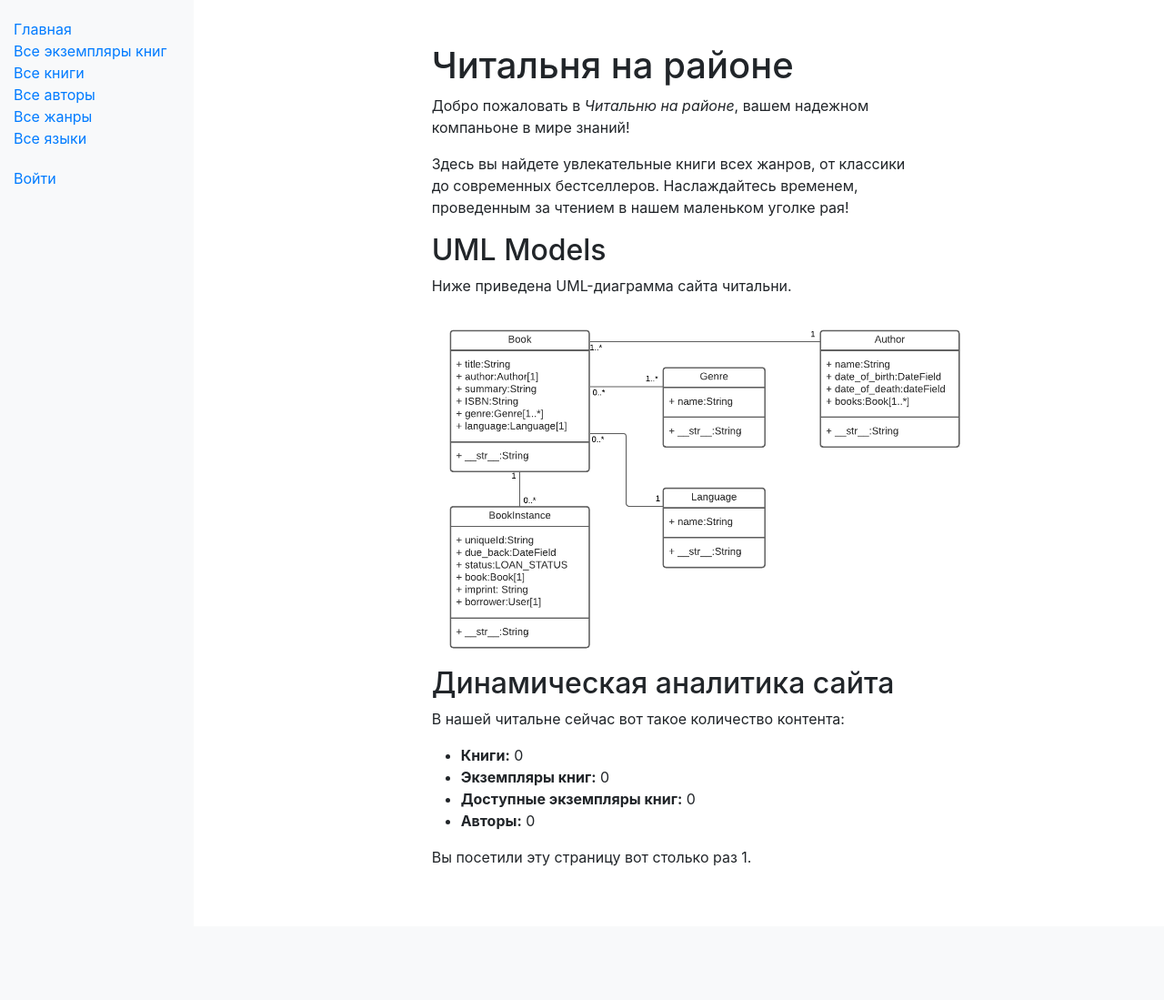
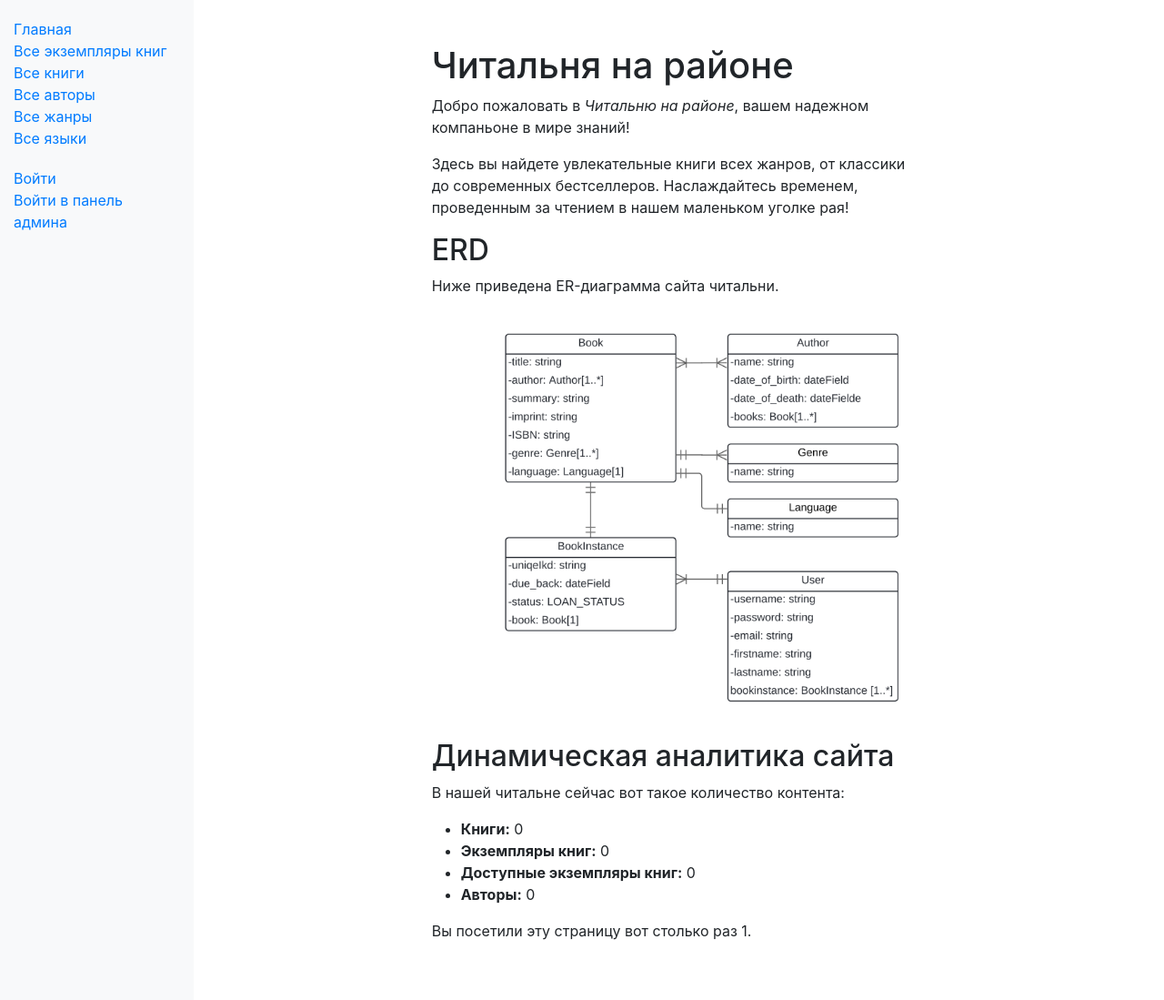
Before and after one commit to nvkolezneva/django_local_library, a Django app: page /catalog/ in a window 1280 px wide. Shown: the whole page at 91% size. Before the commit the page ends 952 px from the top, so only its background shows below. Run offline with Django 4.2, Linux system fonts and the light colour scheme; data that the repository does not hold is empty; some libraries are stand-ins or nearby versions.

Commit message:
First version of application moved into github

```diff
--- a/catalog/templates/base_generic.html
+++ b/catalog/templates/base_generic.html
@@ -37,6 +37,7 @@
      <li><a href="{% url 'logout'%}?next={{request.path}}">Выйти</a></li>
    {% else %}
      <li><a href="{% url 'login'%}?next={{request.path}}">Войти</a></li>
+    <li><a href="{% url 'admin:index' %}">Войти в панель админа</a></li>
    {% endif %}
   </ul>
 
--- a/catalog/templates/index.html
+++ b/catalog/templates/index.html
@@ -7,12 +7,12 @@
 <p>Здесь вы найдете увлекательные книги всех жанров, от классики до современных бестселлеров. Наслаждайтесь временем, проведенным за чтением в нашем маленьком уголке рая!</p>
 
 
-<h2>UML Models</h2>
-<p>Ниже приведена UML-диаграмма сайта читальни. </p>
+<h2>ERD</h2>
+<p>Ниже приведена ER-диаграмма сайта читальни. </p>
 
 <div>
     {% load static %}
-    <img src="{% static 'images/local_library_model_uml.png' %}" alt="My image" width="600px">
+    <img src="{% static 'images/local_library_model.png' %}" alt="My image" width="600px">
 </div>
 
 
--- a/templates/registration/logged_out.html
+++ b/templates/registration/logged_out.html
@@ -1,7 +1,7 @@
 {% extends "base_generic.html" %}
 
 {% block content %}
-<p>Logged out!</p>
+<p>Вы вышли из системы!</p>
 
 <a href="{% url 'login'%}">Нажмите здесь, чтобы снова войти в систему.</a>
 {% endblock %}
--- a/templates/registration/password_reset_form.html
+++ b/templates/registration/password_reset_form.html
@@ -2,9 +2,10 @@
 
 {% block content %}
 
-<form action="" method="post">{% csrf_token %}
+<form action="" method="post">
+    {% csrf_token %}
     {% if form.email.errors %}{{ form.email.errors }}{% endif %}
-        <p>{{ form.email }}</p>
+    <p>{{ form.email }}</p>
     <input type="submit" class='btn btn-default btn-lg' value="Сброс пароля">
 </form>
 
```
Also changed, not shown: catalog/static/images/local_library_model.png (added), catalog/static/images/local_library_model_uml.png (deleted).
